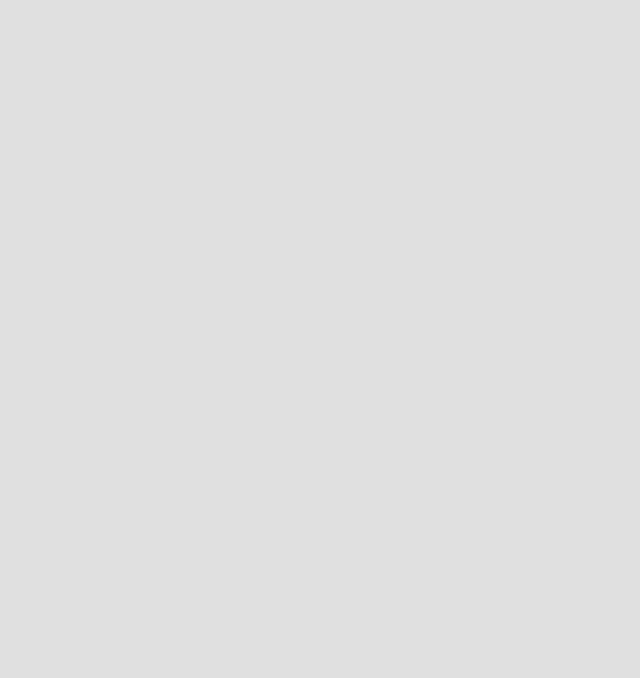
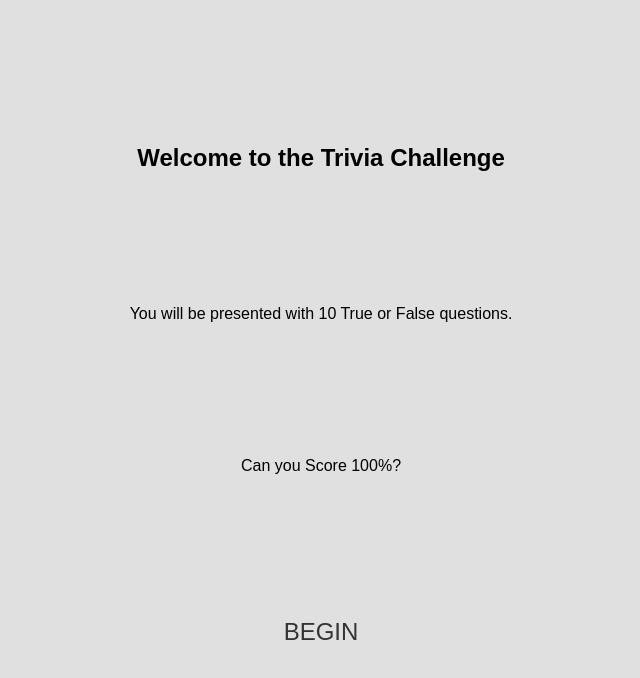
Before and after one commit to GabrielCampos99/guild-challenge, a React (Create React App) app: page /quizz in a window 1280 px wide. Before the commit this address had no page. Shown: the top 678 px of the page, without its empty margins (319-959 px from the left). Built offline with nearby package versions, Linux system fonts and the light colour scheme.

Commit message:
feat: add quizz route

```diff
--- a/src/modules/Routes/Routes.tsx
+++ b/src/modules/Routes/Routes.tsx
@@ -1,6 +1,7 @@
 import React from 'react'
 import { Route, Routes } from 'react-router-dom'
 import Home from '../Home/views/Home'
+import Quizz from '../Quizz/views/Quizz'
 
 type TRoutes = {}
 
@@ -9,6 +10,7 @@ const RoutesApp: React.FC<TRoutes> = () => {
     <div>
       <Routes>
         <Route path="/" element={<Home />}></Route>
+        <Route path="/quizz" element={<Quizz />}></Route>
       </Routes>
     </div>
   )
```
